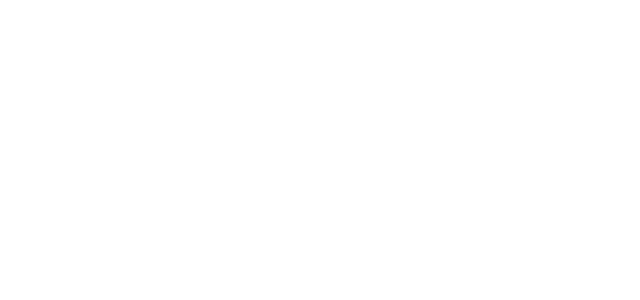
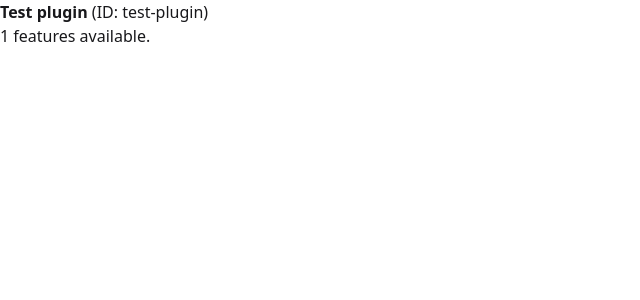
Before and after one commit to TabulateJarl8/velour, a Vue app: page / in a window 1280 px wide. Shown: the top 300 px of the page, without its empty margins (0-640 px from the left). Built offline with nearby package versions, Linux system fonts and the light colour scheme; the HTML template or start-up script is replaced by a standard one.

Commit message:
start of plugin loading system

```diff
--- a/src/App.vue
+++ b/src/App.vue
@@ -1,9 +1,30 @@
 <script setup lang="ts">
-  import HelloWorld from './components/HelloWorld.vue'
+import { onMounted, ref } from 'vue'
+import { PluginLoader } from './core/loader'
+import type { GenericPlugin } from './core/types'
+
+const loader = new PluginLoader()
+const loadedPlugins = ref<GenericPlugin[]>([])
+const isLoading = ref(true)
+
+onMounted(async () => {
+  await loader.loadPlugins()
+  loadedPlugins.value = loader.getPlugins()
+  isLoading.value = false
+})
 </script>
 
 <template>
   <header></header>
 
-  <main></main>
+  <main>
+    <div v-if="isLoading">Loading modules...</div>
+
+    <ul v-else>
+      <li v-for="plugin in loadedPlugins" :key="plugin.id">
+        <strong>{{ plugin.name }}</strong> (ID: {{ plugin.id }})
+        <p>{{ Object.keys(plugin.options).length }} features available.</p>
+      </li>
+    </ul>
+  </main>
 </template>
--- /dev/null
+++ b/src/core/loader.ts
@@ -0,0 +1,29 @@
+import type { GenericPlugin, PluginModule } from './types'
+
+export class PluginLoader {
+  private plugins = new Map<string, GenericPlugin>()
+
+  async loadPlugins() {
+    const modules = import.meta.glob('../plugins/*.ts')
+
+    for (const path in modules) {
+      const module = (await modules[path]!()) as PluginModule
+      const plugin = module.default
+
+      if (this.isValidPlugin(plugin)) {
+        this.plugins.set(plugin.id, plugin)
+        console.log(`[PluginRegistry] Loaded: ${plugin.id}`)
+      }
+    }
+
+    return this.plugins
+  }
+
+  private isValidPlugin(mod: unknown): mod is GenericPlugin {
+    return typeof mod === 'object' && mod !== null && 'id' in mod && 'generate' in mod
+  }
+
+  getPlugins() {
+    return Array.from(this.plugins.values())
+  }
+}
--- /dev/null
+++ b/src/core/registry.ts
@@ -0,0 +1,2 @@
+// eslint-disable-next-line @typescript-eslint/no-empty-object-type
+export interface PluginRegistry {}
--- /dev/null
+++ b/src/core/types.ts
@@ -0,0 +1,94 @@
+interface SubOptionTypeMap {
+  checkbox: boolean
+  number: number
+  text: string
+}
+
+type SubOptionType = keyof SubOptionTypeMap
+
+type BaseSubOption<K extends SubOptionType> = {
+  type: K
+  label: string
+  description: string
+}
+
+interface CheckboxSubOption extends BaseSubOption<'checkbox'> {
+  default?: boolean
+}
+
+interface NumberSubOption extends BaseSubOption<'number'> {
+  min?: number
+  max?: number
+  default?: number
+}
+
+interface TextSubOption extends BaseSubOption<'text'> {
+  placeholder?: string
+  default?: string
+}
+
+export type SubOptionSchema = CheckboxSubOption | NumberSubOption | TextSubOption
+
+export interface FeatureSchema {
+  label: string
+  description: string
+  subOptions?: Record<string, SubOptionSchema>
+}
+
+// the typescript type engine will bend to my will and become rust whether it wants to or not
+
+type InferSubValue<T extends SubOptionSchema> = SubOptionTypeMap[T['type']]
+
+type InferSubOptions<T extends Record<string, SubOptionSchema>> = {
+  [K in keyof T]: InferSubValue<T[K]>
+}
+
+type InferFeatureConfig<T extends FeatureSchema> =
+  T['subOptions'] extends Record<string, SubOptionSchema>
+    ? { enabled: boolean } & InferSubOptions<T['subOptions']>
+    : { enabled: boolean }
+
+export type InferPluginConfig<T extends Record<string, FeatureSchema>> = {
+  [K in keyof T]: InferFeatureConfig<T[K]>
+}
+
+export interface PluginDef<T extends Record<string, FeatureSchema>> {
+  id: string
+  name: string
+  options: T
+
+  generate: (config: InferPluginConfig<T>) => string
+}
+
+/**
+ * Generic plugin definition
+ *
+ * This is to be used when you don't need to know the concrete type of the generic (for example, in plugin loading)
+ *
+ * @export
+ */
+export type GenericPlugin = PluginDef<Record<string, FeatureSchema>>
+
+/**
+ * Interface describing a loaded module that may be a Velour plugin
+ *
+ * @export
+ * @interface PluginModule
+ */
+export interface PluginModule {
+  default?: GenericPlugin
+}
+
+/**
+ * Constructor function to appease the TypeScript compiler
+ *
+ * @export
+ * @template {Record<string, FeatureSchema>} T the plugin config schema
+ * @param {PluginDef<T>} plugin the plugin definition
+ * @returns {PluginDef<T>} the same plugin defintion
+ */
+export function createPlugin<T extends Record<string, FeatureSchema>>(
+  plugin: PluginDef<T>,
+): PluginDef<T> {
+  return plugin
+}
--- /dev/null
+++ b/src/plugins/test.ts
@@ -0,0 +1,39 @@
+import { createPlugin, type InferPluginConfig } from '@/core/types'
+
+const testPlugin = createPlugin({
+  id: 'test-plugin',
+  name: 'Test plugin',
+  options: {
+    option1: {
+      label: 'This is option1',
+      description: 'this is the desc',
+      subOptions: {
+        opt1: {
+          type: 'text',
+          label: 'sub1',
+          description: 'sub1 desc',
+        },
+      },
+    },
+  },
+  generate: function (
+    _config: InferPluginConfig<{
+      option1: {
+        label: string
+        description: string
+        subOptions: { opt1: { type: 'text'; label: string; description: string } }
+      }
+    }>,
+  ): string {
+    return `echo 'helloworld'`
+  },
+})
+
+export default testPlugin
+
+type TestPlugin = InferPluginConfig<typeof testPlugin.options>
+declare module '../core/registry' {
+  interface PluginRegistry {
+    'test-plugin': TestPlugin
+  }
+}
```
